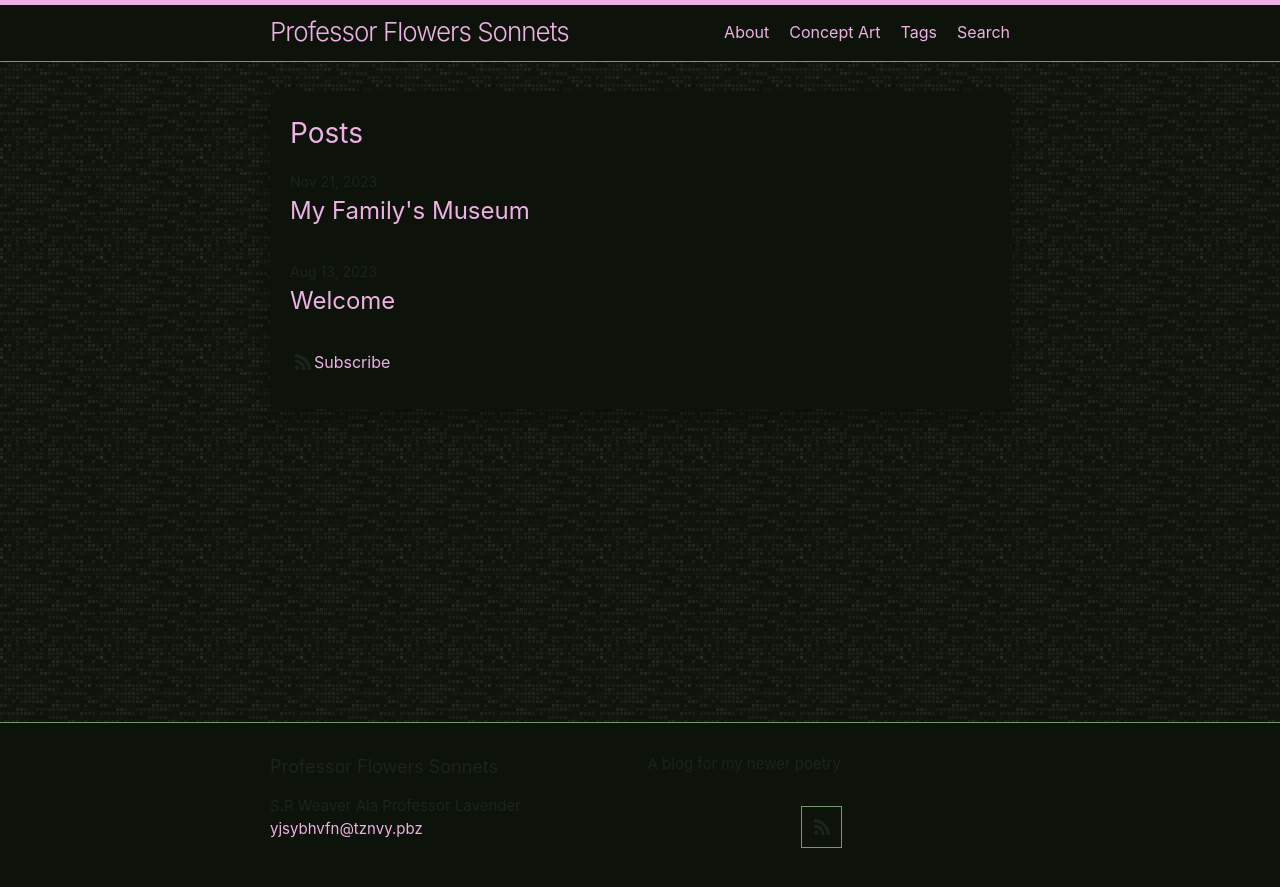
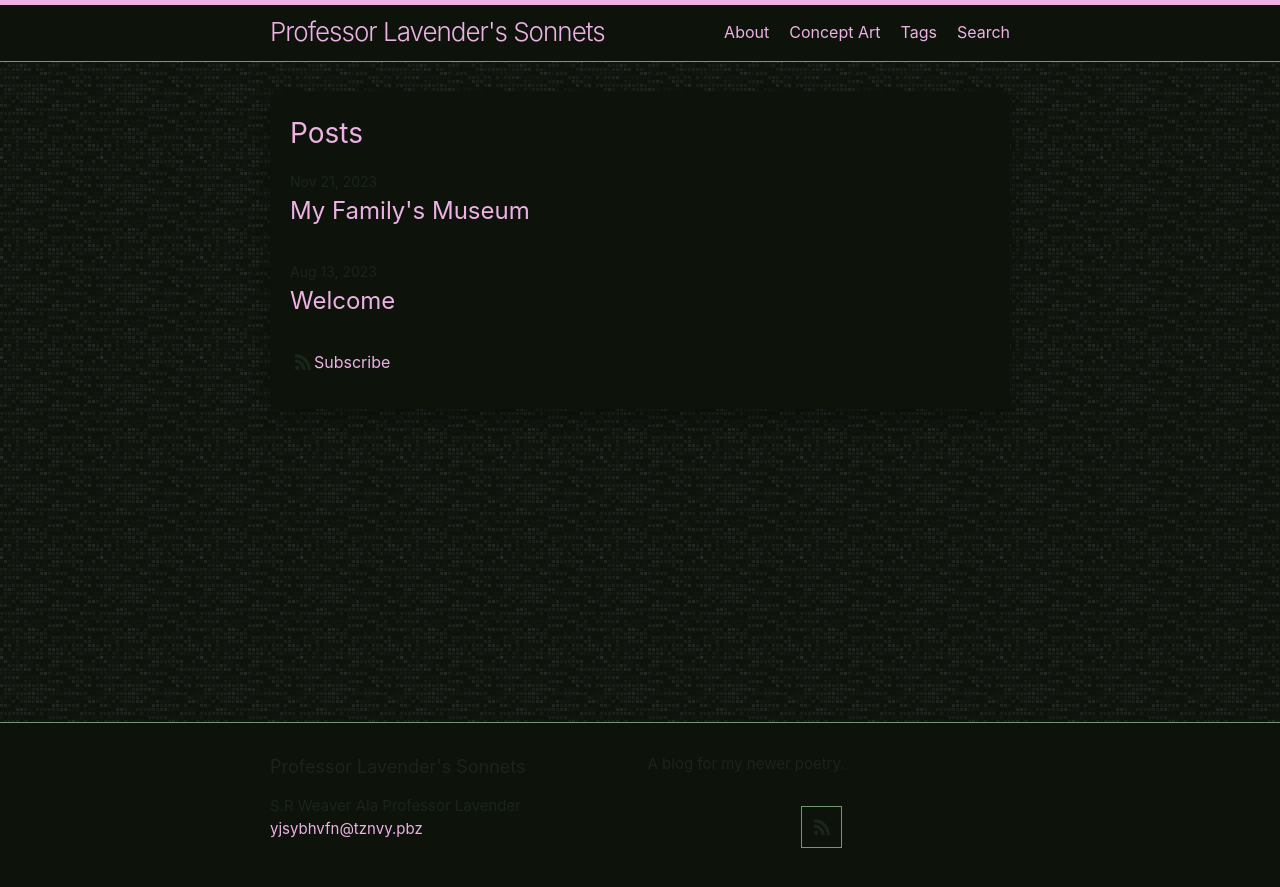
Before and after one commit to LWFlouisa/SidePoetry, a Jekyll site: the page built from index.md, in a window 1280 px wide. Shown: the top 887 px of the page. Built offline with Jekyll 4.4.1, drawn with Linux system fonts in a browser that asks for light colours; comment, search, counter and statistics services are not loaded.

Commit message:
Update _config.yml

```diff
--- a/_config.yml
+++ b/_config.yml
@@ -1,4 +1,4 @@
-title: "Professor Flowers Sonnets"
+title: "Professor Lavender's Sonnets"
 author: "S.R Weaver Ala Professor Lavender"
 email: yjsybhvfn@tznvy.pbz
 description: > # this means to ignore newlines until "show_exerpts:"
```
